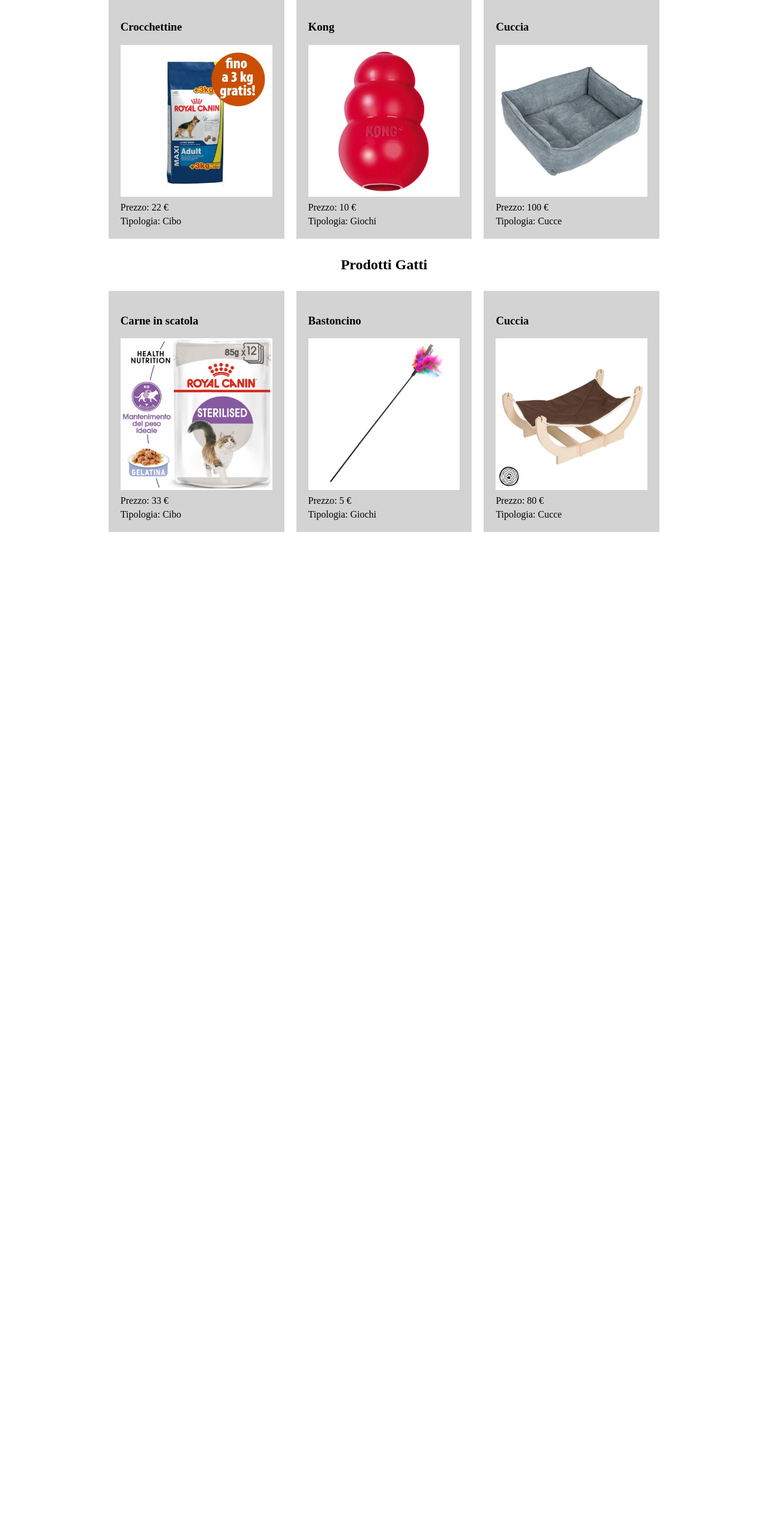
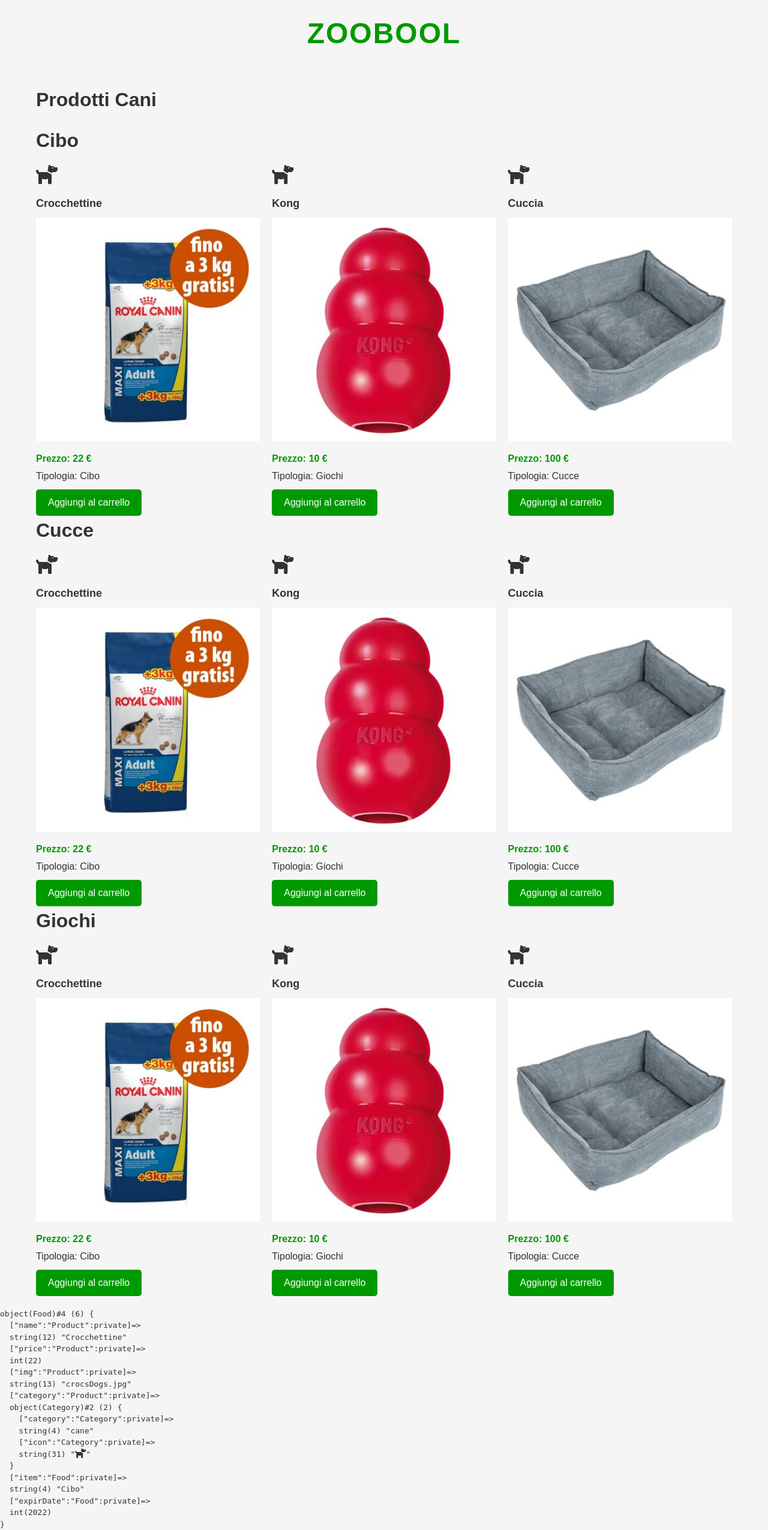
Before and after one commit to GianbaBotassi/php-oop-2, a PHP site: page / in a window 1280 px wide. Shown: the whole page at 60% size. Before the commit the page ends 887 px from the top, so only its background shows below. Run offline with PHP 8.4, Linux system fonts and the light colour scheme.

Commit message:
Add some styles

```diff
--- a/data/db.php
+++ b/data/db.php
@@ -6,25 +6,20 @@
 require_once("./models/bed.php");
 require_once("./models/toy.php");
 
-
+//creo array vuoto
 $products = [];
 
 $dogsIcon = "iconaCane";
 $catsIcon = "iconaGatto";
 
+// Set icone per categoria
+$dogsCategory = new Category("cane", "<i class='fa-solid fa-dog'></i>");
+$catsCategory = new Category("gatto", "<i class='fa-solid fa-cat'></i>");
 
-$dogsCategory = new Category("<i class='fa-solid fa-dog'></i>");
-$catsCategory = new Category("<i class='fa-solid fa-cat'></i>");
-
-
-
-$products["dogs"][] = new Food("Crocchettine", 22, "crocsDogs.jpg", $dogsCategory, "Cibo", 2022);
-$products["cats"][] = new Food("Carne in scatola", 33, "crocsCats.jpg", $catsCategory, "Cibo", 2025);
-$products["dogs"][] = new Toy("Kong", 10, "toyDogs.jpg", $dogsCategory, "Giochi", "Kong");
-$products["cats"][] = new Toy("Bastoncino", 5, "toyCats.jpg", $catsCategory, "Giochi", "Bastoncino");
-$products["dogs"][] = new Bed("Cuccia", 100, "cucciaDogs.jpg", $dogsCategory, "Cucce", "L");
-$products["cats"][] = new Bed("Cuccia", 80, "cucciaCats.jpg", $catsCategory, "Cucce", "XS");
-// $products["dogs"]["food"][] = new Food("Crocchette", 20, "Icona", "immagine", "Cibo", "Cani");
-
-
-// $prodottoNuovo = new Product("Crocchettine Arya", 99, "Immagine", $dogsCategory);
+// Elenco prodotti
+$products["dogs"]["food"] = new Food("Crocchettine", 22, "crocsDogs.jpg", $dogsCategory, "Cibo", 2022);
+$products["cats"]["food"] = new Food("Carne in scatola", 33, "crocsCats.jpg", $catsCategory, "Cibo", 2025);
+$products["dogs"]["toys"] = new Toy("Kong", 10, "toyDogs.jpg", $dogsCategory, "Giochi", "Kong");
+$products["cats"]["toys"] = new Toy("Bastoncino", 5, "toyCats.jpg", $catsCategory, "Giochi", "Bastoncino");
+$products["dogs"]["bed"] = new Bed("Cuccia", 100, "cucciaDogs.jpg", $dogsCategory, "Cucce", "L");
+$products["cats"]["bed"] = new Bed("Cuccia", 80, "cucciaCats.jpg", $catsCategory, "Cucce", "XS");
--- a/index.php
+++ b/index.php
@@ -5,50 +5,86 @@
   <meta charset="UTF-8">
   <meta name="viewport" content="width=device-width, initial-scale=1.0">
   <link rel="stylesheet" href="https://cdnjs.cloudflare.com/ajax/libs/font-awesome/6.4.0/css/all.min.css" integrity="sha512-iecdLmaskl7CVkqkXNQ/ZH/XLlvWZOJyj7Yy7tcenmpD1ypASozpmT/E0iPtmFIB46ZmdtAc9eNBvH0H/ZpiBw==" crossorigin="anonymous" referrerpolicy="no-referrer" />
+  <link rel="stylesheet" href="landing.css">
   <?php require_once("./data/db.php"); ?>
-  <link rel="stylesheet" href="style.css">
   <title>ZooBool</title>
 </head>
 
 <body>
+  <header>
+    <div class="container">
+      <h1>ZOOBOOL</h1>
+    </div>
+  </header>
+
   <div class="container">
     <h2>Prodotti Cani</h2>
+    <div class="category-container">
+      <h3>Cibo</h3>
       <div class="row">
         <?php
         foreach ($products["dogs"] as $product) {
-        echo "<div class='slot'>
-                <h3>" . $product->getName() . "</h3>
-                <div><img src='./data/img/" . $product->getImg() . "'></div>
-                <div>Prezzo: " . $product->getPrice() . " €</div>
-                <div>Tipologia: " . $product->getItem() . "</div>
-              </div>";
+        ?>
+          <div class="slot">
+            <div class="category-icon"><?php echo $product->getCategory()->getIcon() ?></div>
+            <h3><?php echo $product->getName() ?></h3>
+            <div class="product-image"><img src="./data/img/<?php echo $product->getImg() ?>"></div>
+            <div class="price">Prezzo: <span><?php echo $product->getPrice() ?> €</span></div>
+            <div class="item-type">Tipologia: <?php echo $product->getItem() ?></div>
+            <a href="#" class="button">Aggiungi al carrello</a>
+          </div>
+        <?php
         }
         ?>
       </div>
-    <h2>Prodotti Gatti</h2>
+      <h3>Cucce</h3>
       <div class="row">
         <?php
-      foreach ($products["cats"] as $product) {
-        echo "<div class='slot'>
-                <h3>" . $product->getName() . "</h3>
-                <div><img src='./data/img/" . $product->getImg() . "'></div>
-                <div>Prezzo: " . $product->getPrice() . " €</div>
-                <div>Tipologia: " . $product->getItem() . "</div>
-              </div>";
+        foreach ($products["dogs"] as $product) {
+        ?>
+          <div class="slot">
+            <div class="category-icon"><?php echo $product->getCategory()->getIcon() ?></div>
+            <h3><?php echo $product->getName() ?></h3>
+            <div class="product-image"><img src="./data/img/<?php echo $product->getImg() ?>"></div>
+            <div class="price">Prezzo: <span><?php echo $product->getPrice() ?> €</span></div>
+            <div class="item-type">Tipologia: <?php echo $product->getItem() ?></div>
+            <a href="#" class="button">Aggiungi al carrello</a>
+          </div>
+        <?php
         }
         ?>
       </div>
+      <h3>Giochi</h3>
+      <div class="row">
+        <?php
+        foreach ($products["dogs"] as $product) {
+        ?>
+          <div class="slot">
+            <div class="category-icon"><?php echo $product->getCategory()->getIcon() ?></div>
+            <h3><?php echo $product->getName() ?></h3>
+            <div class="product-image"><img src="./data/img/<?php echo $product->getImg() ?>"></div>
+            <div class="price">Prezzo: <span><?php echo $product->getPrice() ?> €</span></div>
+            <div class="item-type">Tipologia: <?php echo $product->getItem() ?></div>
+            <a href="#" class="button">Aggiungi al carrello</a>
+          </div>
+        <?php
+        }
+        ?>
+      </div>
+    </div>
+  </div>
 
-  </div>
 </body>
 
 </html>
 
+
 <?php
 
+// var_dump$dogsCategory
 
+echo "<pre>", var_dump($products["dogs"]["food"]), "</pre>";
 
-// echo "<pre>", var_dump($products["dogs"]), "</pre>!";
 
 //  echo "
 // <pre>", var_dump($ciao), "</pre>!";
--- /dev/null
+++ b/landing.css
@@ -0,0 +1,99 @@
+* {
+  box-sizing: border-box;
+  margin: 0;
+  padding: 0;
+}
+
+/* Global styles */
+body {
+  font-family: Arial, sans-serif;
+  line-height: 1.5;
+  background-color: #f5f5f5;
+  color: #333;
+}
+
+a {
+  text-decoration: none;
+}
+
+.container {
+  max-width: 1200px;
+  margin: 0 auto;
+  padding: 20px;
+}
+
+h1,
+h2,
+h3 {
+  margin-bottom: 10px;
+}
+
+h1 {
+  font-size: 3rem;
+  font-weight: bold;
+  text-align: center;
+  color: #009900;
+  letter-spacing: 2px;
+}
+
+h2 {
+  font-size: 2rem;
+}
+
+h3 {
+  font-size: 2rem;
+}
+
+.category-container {
+  margin-top: 20px;
+}
+
+.row {
+  display: flex;
+  flex-wrap: wrap;
+  margin: -10px;
+}
+
+.slot {
+  flex: 0 0 33.33%;
+  padding: 10px;
+}
+
+.slot .category-icon {
+  font-size: 32px;
+  margin-bottom: 10px;
+}
+
+.slot h3 {
+  font-size: 18px;
+  margin-bottom: 10px;
+}
+
+.slot .product-image img {
+  width: 100%;
+  height: auto;
+  margin-bottom: 10px;
+}
+
+.slot .price {
+  font-weight: bold;
+  color: #009900;
+  margin-bottom: 5px;
+}
+
+.slot .item-type {
+  margin-bottom: 10px;
+}
+
+.slot .button {
+  display: inline-block;
+  padding: 10px 20px;
+  background-color: #009900;
+  color: #fff;
+  border-radius: 5px;
+  transition: background-color 0.3s ease;
+}
+
+.slot .button:hover {
+  background-color: #008000;
+}
--- a/models/category.php
+++ b/models/category.php
@@ -3,11 +3,13 @@
 class Category
 {
 
+  private $category;
   private $icon;
 
-  public function __construct($icon)
+  public function __construct($category, $icon)
   {
-    $this->icon = $icon;
+    $this->setIcon($icon);
+    $this->setCategory($category);
   }
 
   public function getIcon()
@@ -19,4 +21,13 @@
   {
     $this->icon = $icon;
   }
+  public function getCategory()
+  {
+    return $this->category;
+  }
+
+  public function setCategory($category)
+  {
+    $this->category = $category;
+  }
 }
--- a/models/products.php
+++ b/models/products.php
@@ -6,15 +6,15 @@
   private $name;
   private $price;
   private $img;
-  private $icon;
+  private Category $category;
 
-  public function __construct($name, $price, $img, Category $icon)
+  public function __construct($name, $price, $img, Category $category)
   {
 
-    $this->name = $name;
-    $this->price = $price;
-    $this->img = $img;
-    $this->icon = $icon;
+    $this->setName($name);
+    $this->setPrice($price);
+    $this->setImg($img);
+    $this->setCategory($category);
   }
 
 
@@ -46,4 +46,13 @@
   {
     $this->img = $img;
   }
+  public function getCategory()
+  {
+    return $this->category;
+  }
+
+  public function setCategory($category)
+  {
+    $this->category = $category;
+  }
 }
--- a/style.css
+++ /dev/null
@@ -1,29 +0,0 @@
-.container {
-  display: flex;
-  flex-direction: column;
-  justify-content: center;
-  align-items: center;
-  height: 100vh;
-}
-
-.row {
-  display: flex;
-  justify-content: center;
-  align-items: center;
-  flex-wrap: wrap;
-}
-
-.slot {
-  padding: 20px;
-  background-color: lightgray;
-  margin: 10px;
-  flex-basis: 20%;
-}
-
-img {
-  max-width: 100%;
-}
-
-.slot div {
-  margin-top: 5px;
-}
```
Lines whose indentation alone changed are shown as unchanged.
